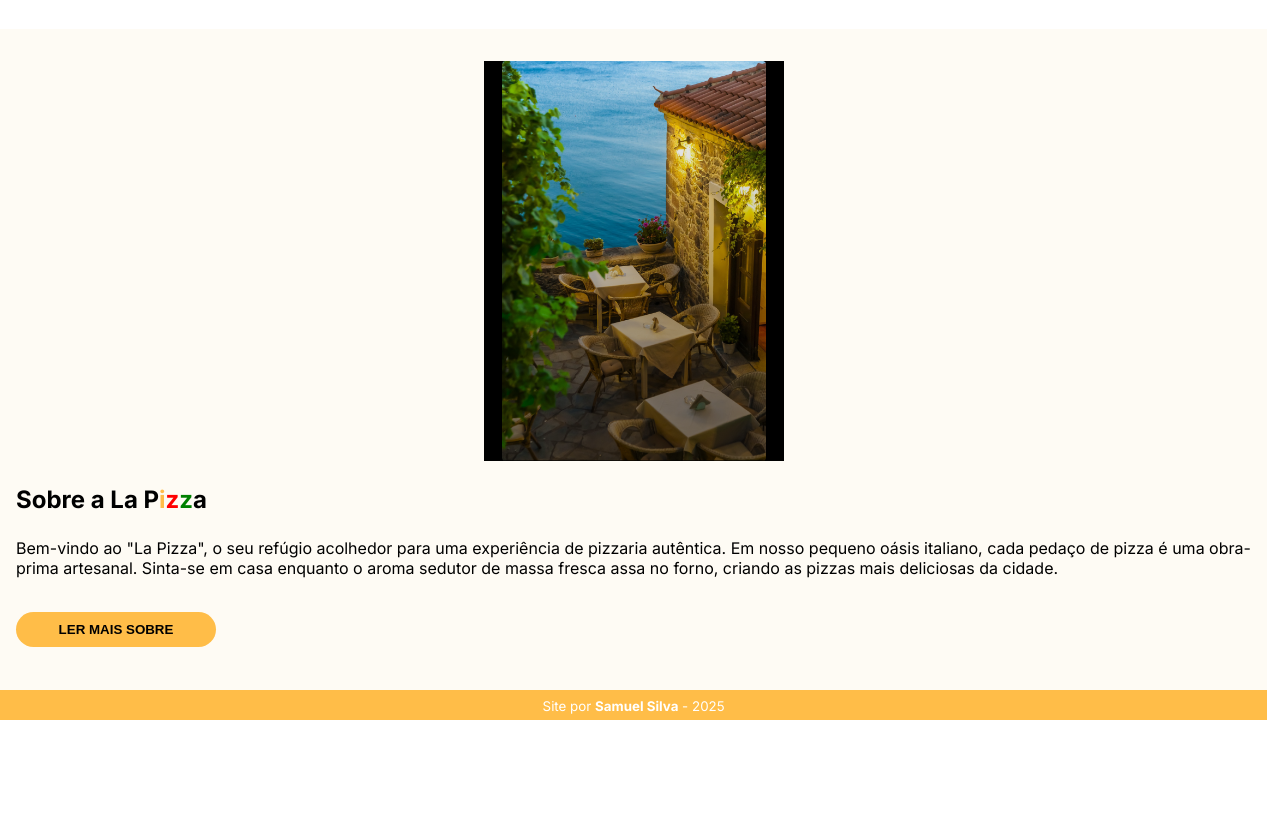
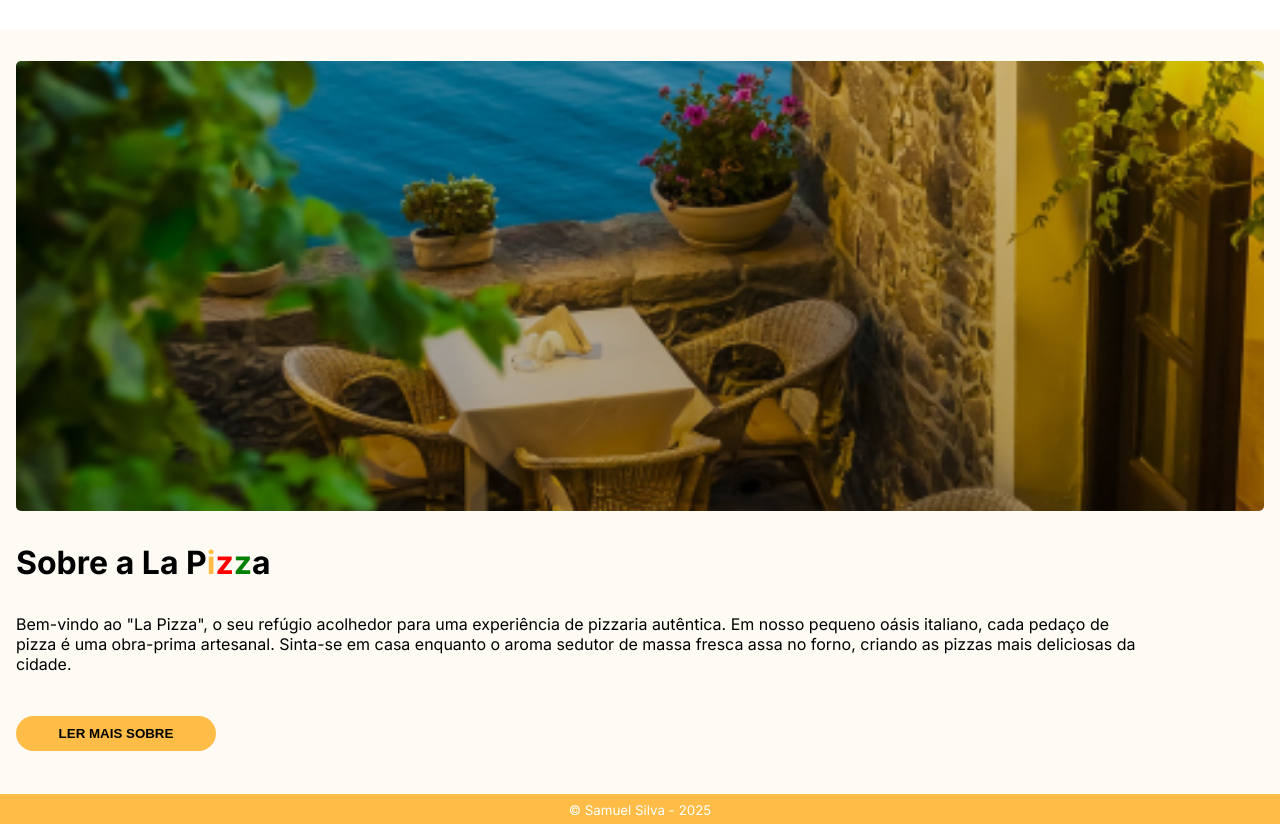
Before and after one commit to samuelsilva07/site-la-pizza, a plain HTML site: page index.html in a window 1280 px wide. Shown: the part 1205-2029 px from the top of the page. Before the commit the page ends 1925 px from the top, so only its background shows below. Drawn offline with nearby package versions, Linux system fonts and the light colour scheme.

Commit message:
ajustes em .info + aplicação de animações nos botões

```diff
--- a/estilos/style.css
+++ b/estilos/style.css
@@ -30,15 +30,15 @@
 
 body {
   height: 100vh;
-  width: 99vw;
+  width: 100%;
   font-family: "Inter", sans-serif;
 }
 
 /* header */
 
 .header {
-  background: black url(../image/image-1.png) center bottom no-repeat scroll;
-  background-size: contain;
+  background: black url(../image/image-1.png) center center no-repeat scroll;
+  background-size: cover;
   display: flex;
   justify-content: center;
 }
@@ -65,6 +65,12 @@ body {
   width: 200px;
   margin: auto;
   cursor: pointer;
+}
+
+.botão:hover {
+  color: white;
+  box-shadow: 1px 2px 1px rgba(0, 0, 0, 0.497);
+  transition: all 0.2s ease;
 }
 
 /* produtos */
@@ -123,16 +129,25 @@ body {
   background-color: var(--gray);
 }
 
+.info__image, .info__conteudo { /* configurações gerais das sub-seções */
+  width: 90%;
+}
+
 .info__image {
   margin: 1em auto;
-  width: 300px;
-  height: 400px;
-  background: black url(../image/image-2.png) center top no-repeat fixed;
-  background-size: contain;
+  width: 100%;
+  height: 450px;
+  border-radius: 5px;
+  background: black url(../image/image-2.png) center center no-repeat fixed;
+  background-size: cover;
+}
+
+.info__título, .info__texto { /* configurações gerais dos textos */
+  margin: 1em 0;
 }
 
 .info__título {
-  margin: 1em 0;
+  font-size: 2em;
 }
 
 .info__título--letra1 {
@@ -148,7 +163,7 @@ body {
 }
 
 .info__texto {
-  margin: 0.5em 0;
+  text-align: left;
 }
 
 #info__botão {
@@ -163,3 +178,12 @@ body {
   background-color: var(--brand-color);
   padding: 5px;
 }
+
+.footer__link {
+  color: white;
+  text-decoration: none;
+}
+
+.footer__link:hover {
+  font-weight: bold;
+}
--- a/index.html
+++ b/index.html
@@ -57,13 +57,15 @@
 
         <section class="info">
             <div class="info__image"></div>
-            <h2 class="info__título">Sobre a La P<span class="info__título--letra1">i</span><span class="info__título--letra2">z</span><span class="info__título--letra3">z</span>a</h2>
-            <p class="info__texto">Bem-vindo ao "La Pizza", o seu refúgio acolhedor para uma experiência de pizzaria autêntica. Em nosso pequeno oásis italiano, cada pedaço de pizza é uma obra-prima artesanal. Sinta-se em casa enquanto o aroma sedutor de massa fresca assa no forno, criando as pizzas mais deliciosas da cidade.</p>
-            <button class="botão" id="info__botão">LER MAIS SOBRE</button>
+            <article class="info__conteudo">
+                <h2 class="info__título">Sobre a La P<span class="info__título--letra1">i</span><span class="info__título--letra2">z</span><span class="info__título--letra3">z</span>a</h2>
+                <p class="info__texto">Bem-vindo ao "La Pizza", o seu refúgio acolhedor para uma experiência de pizzaria autêntica. Em nosso pequeno oásis italiano, cada pedaço de pizza é uma obra-prima artesanal. Sinta-se em casa enquanto o aroma sedutor de massa fresca assa no forno, criando as pizzas mais deliciosas da cidade.</p>
+                <button class="botão" id="info__botão">LER MAIS SOBRE</button>
+            </article>
         </section>
     </main>
     <footer class="footer">
-        <small>Site por <strong>Samuel Silva</strong> - 2025</small>
+        <small>&copy <a href="https://github.com/samuelsilva07" target="_blank" class="footer__link">Samuel Silva</a> - 2025</small>
     </footer>
 </body>
 </html>
```
